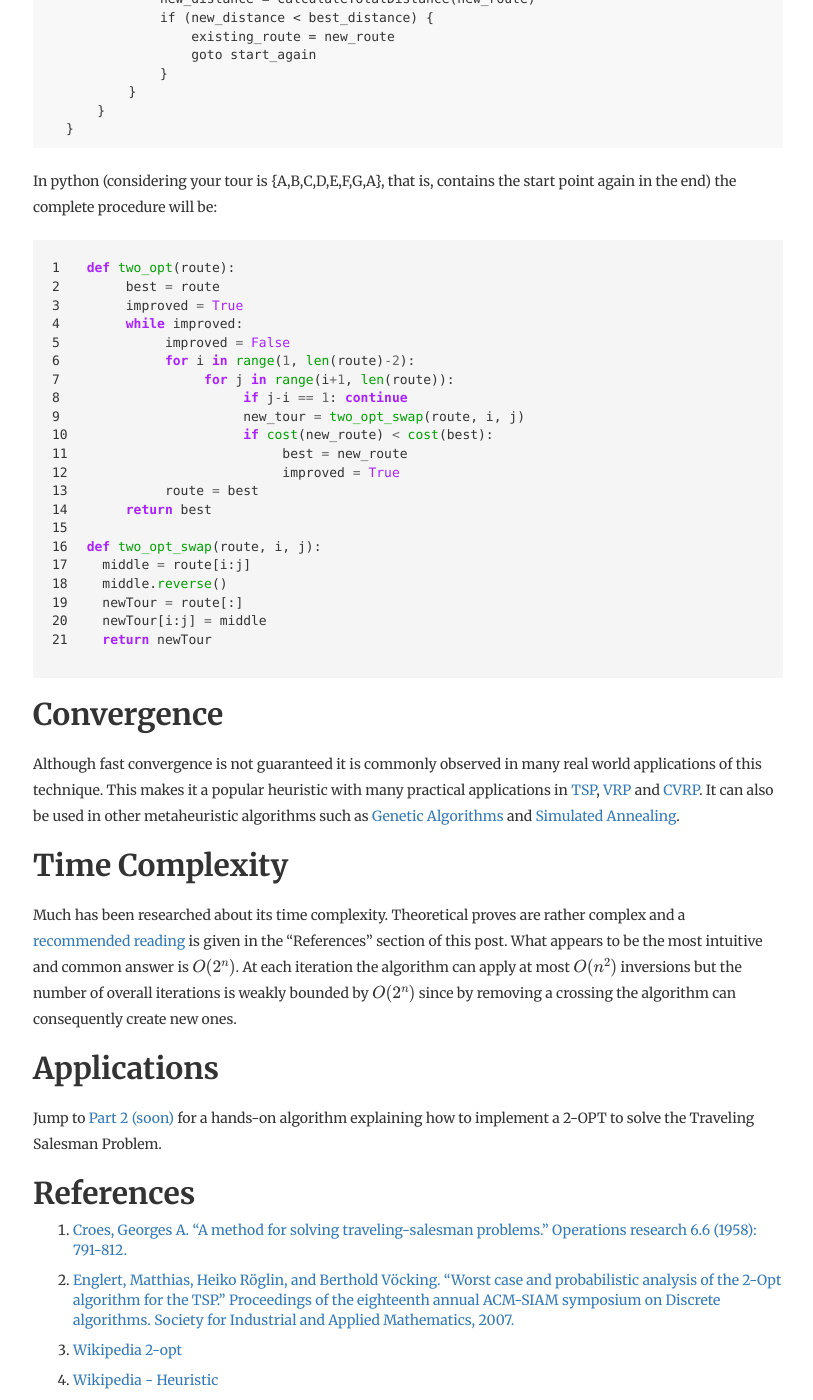
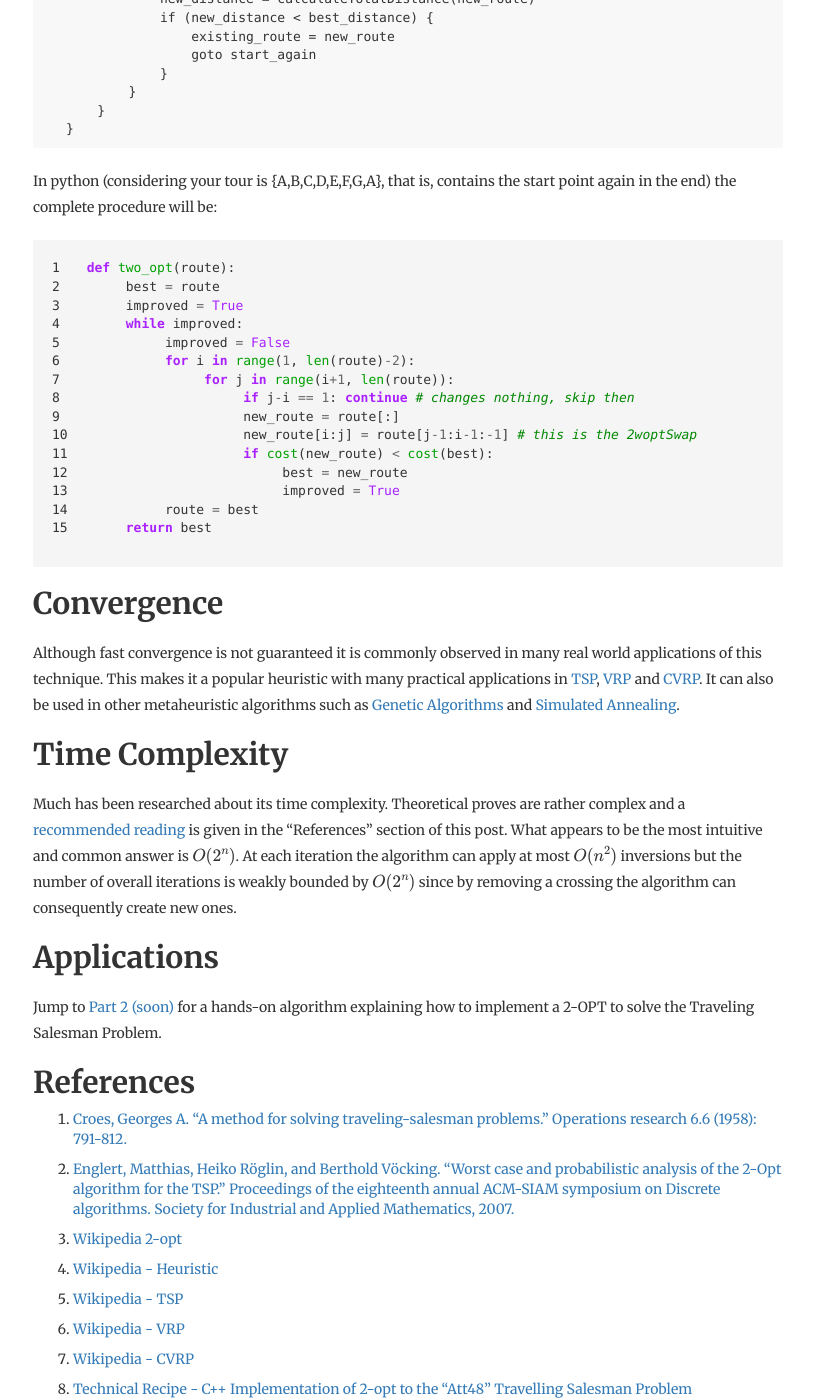
Before and after one commit to pedrohfsd/pedrohfsd.github.io, a Jekyll site: the page built from _posts/2017-08-09-2opt-part1.md, in a window 1280 px wide and 1400 px high, scrolled down 1655 px. Shown: the whole window, without its empty margins (232-1045 px from the left). Built offline with Jekyll 4.4.1, drawn with Linux system fonts in a browser that asks for light colours; formulas are drawn with MathJax 3; comment, search, counter and statistics services are not loaded; some of the changed text lies outside the part shown.

Commit message:
Improving python 2optSwap

```diff
--- a/_posts/2017-08-09-2opt-part1.md
+++ b/_posts/2017-08-09-2opt-part1.md
@@ -69,20 +69,14 @@ def two_opt(route):
           improved = False
           for i in range(1, len(route)-2):
                for j in range(i+1, len(route)):
-                    if j-i == 1: continue
-                    new_tour = two_opt_swap(route, i, j)
+                    if j-i == 1: continue # changes nothing, skip then
+                    new_route = route[:]
+                    new_route[i:j] = route[j-1:i-1:-1] # this is the 2woptSwap
                     if cost(new_route) < cost(best):
                          best = new_route
                          improved = True
           route = best
      return best
-
-def two_opt_swap(route, i, j):
-  middle = route[i:j]
-  middle.reverse()
-  newTour = route[:]
-  newTour[i:j] = middle
-  return newTour
 {% endhighlight %}
 
 Convergence
@@ -108,3 +102,4 @@ References
 1. [Wikipedia - CVRP](https://en.wikipedia.org/wiki/Vehicle_routing_problem)
 1. [Technical Recipe - C++ Implementation of 2-opt to the “Att48” Travelling Salesman Problem](http://www.technical-recipes.com/2012/applying-c-implementations-of-2-opt-to-travelling-salesman-problems/)
 1. [StackExchange - Why doesnt 2 opt return an optimal solution](https://cs.stackexchange.com/questions/73784/why-doesnt-2-opt-return-an-optimal-solution)
+1. [2-opt algorithm for traveling salesman](https://codereview.stackexchange.com/questions/72265/2-opt-algorithm-for-traveling-salesman)
```
